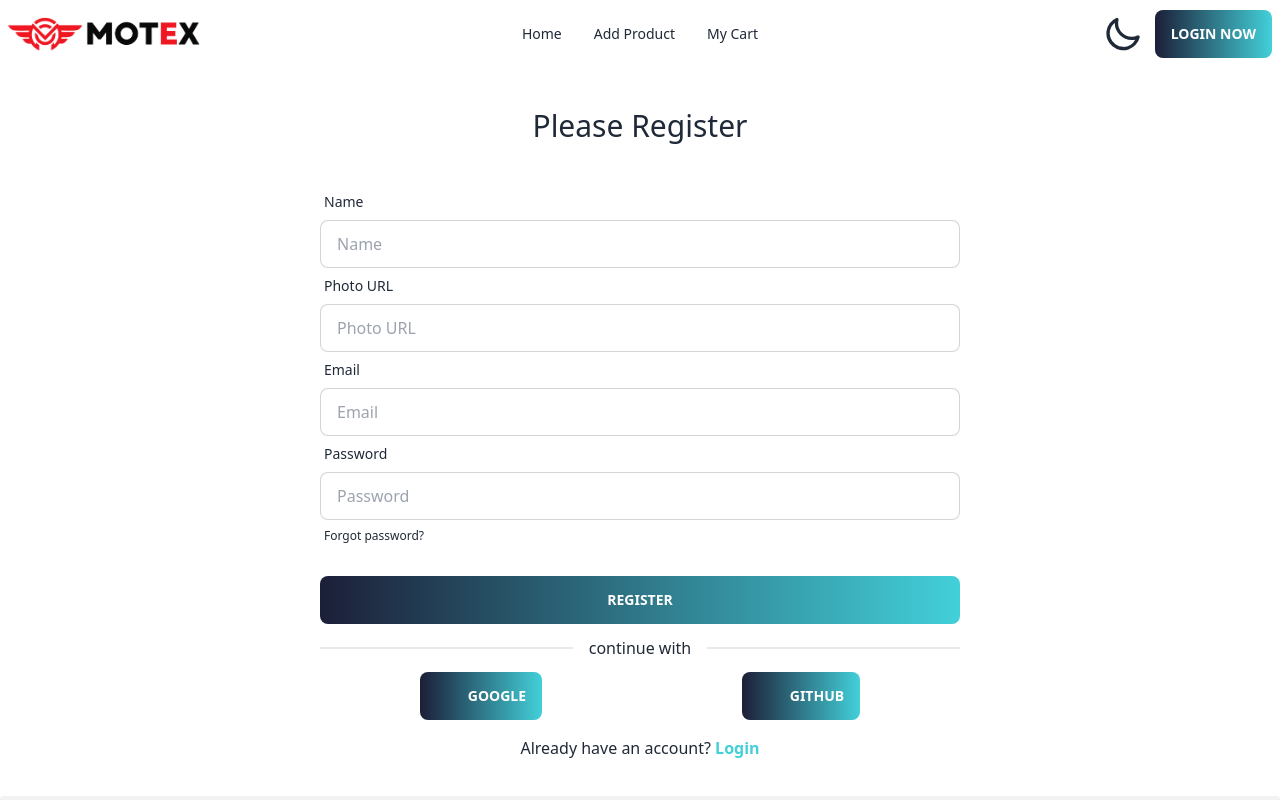
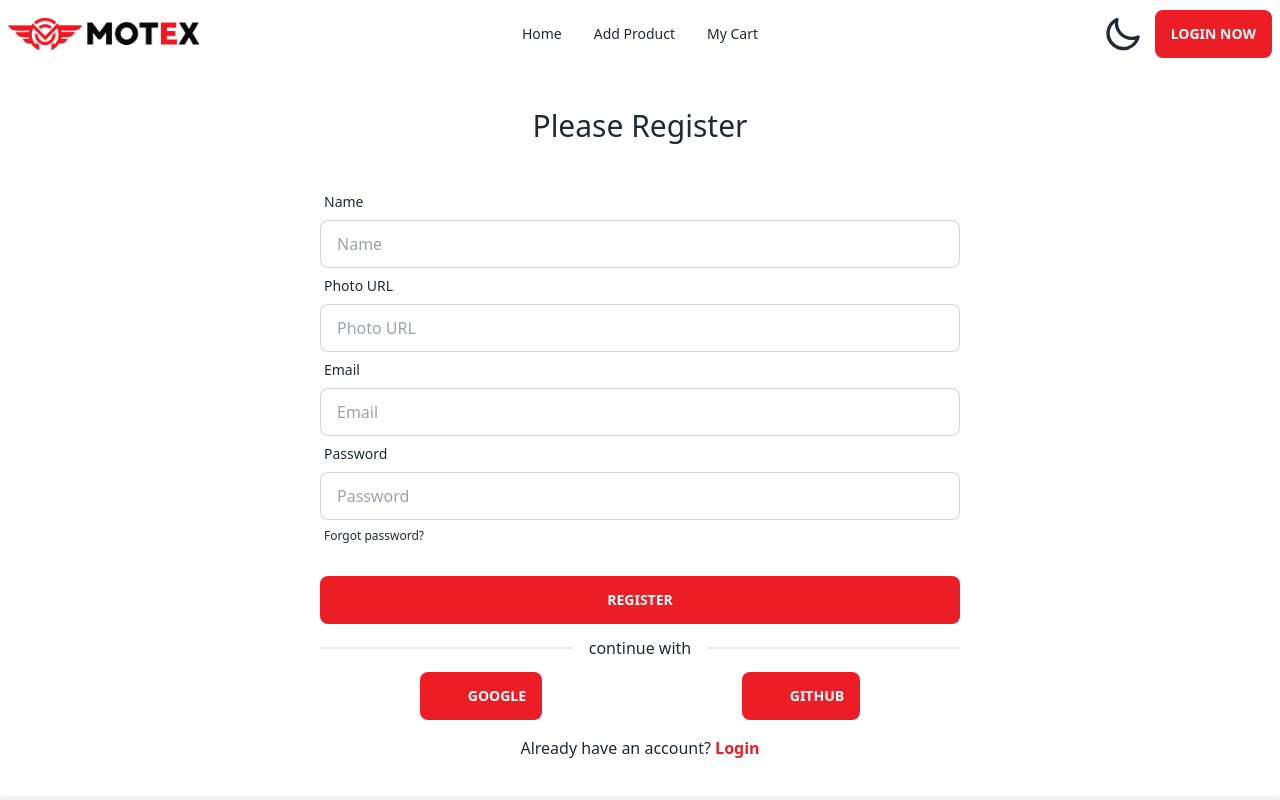
Before and after one commit to Ahammad204/Motex-Client-Side, a React (Vite) app: page /register in a window 1280 px wide. Shown: the top 800 px of the page. Built offline with nearby package versions, Linux system fonts and the light colour scheme; no server answers; some icons are missing.

Commit message:
handle some login and registration related issue

```diff
--- a/src/Layouts/MainLayouts.jsx
+++ b/src/Layouts/MainLayouts.jsx
@@ -1,6 +1,7 @@
 import { Outlet } from "react-router-dom";
 import Footer from "../Pages/Footer/Footer";
 import Navbar from './../Pages/HomePage/Navbar';
+import { Toaster } from "react-hot-toast";
 
 
 const MainLayouts = () => {
@@ -14,7 +15,7 @@ const MainLayouts = () => {
                 <div className="mt-9">
                     <Footer></Footer>
                 </div>
-
+            <Toaster></Toaster>
             </div>
         </div>
     );
--- a/src/Pages/HomePage/Navbar.jsx
+++ b/src/Pages/HomePage/Navbar.jsx
@@ -76,7 +76,7 @@ const Navbar = () => {
                             </ul>
                         </div>
                             :
-                            <Link to="/login"><button className="btn text-white border-none bg-gradient-to-r from-[#1C1F38] to-[#42D0D9]">Login Now</button></Link>
+                            <Link to="/login"><button className="btn text-white border-none bg-[#ED1D26] hover:bg-[#ED1D26]">Login Now</button></Link>
                     }
                 </div>
             </div>
--- a/src/Pages/Login/Login.jsx
+++ b/src/Pages/Login/Login.jsx
@@ -1,11 +1,13 @@
 import toast from "react-hot-toast";
 import { Link,useLocation, useNavigate } from "react-router-dom";
 import SocialLogin from "../Register/SocialLogin/SocialLogin";
+import useAuth from "../../Hooks/useAuth";
+
 
 
 const Login = () => {
 
-    // const {login} = useAuth()
+    const { login } = useAuth()
     const location = useLocation();
     const navigate = useNavigate();
 
@@ -32,7 +34,7 @@ const Login = () => {
 
         //   Login user
 
-        Login(email, password)
+        login(email, password)
             .then(result => {
                 toast.success('User logged in successfully');
 
--- a/src/Pages/Register/Register.jsx
+++ b/src/Pages/Register/Register.jsx
@@ -1,5 +1,4 @@
 import { Link, useNavigate } from "react-router-dom";
-
 import { useContext } from "react";
 import SocialLogin from "./SocialLogin/SocialLogin";
 import { AuthContext } from "../../Provider/AuthProvider";
@@ -29,6 +28,7 @@ const Register = () => {
 
         if (password.length < 6) {
             toast.error('Password must be at least 6 characters long');
+
             return
           } else if (!/[A-Z]/.test(password)) {
             toast.error('Password must contain at least one capital letter');
@@ -100,12 +100,12 @@ const Register = () => {
                         </label>
                     </div>
                     <div className="form-control mt-6">
-                        <button className="btn btn-primary text-white border-none bg-gradient-to-r from-[#1C1F38] to-[#42D0D9]">Register</button>
+                        <button className="btn btn-primary text-white border-none bg-[#ED1D26] hover:bg-[#ED1D26]">Register</button>
                     </div>
                     <SocialLogin></SocialLogin>
 
                 </form>
-                <p className="text-center mt-4">Already have an account? <Link className="text-[#42D0D9] font-bold" to="/login">Login</Link></p>
+                <p className="text-center mt-4">Already have an account? <Link className="text-[#ED1D26] font-bold" to="/login">Login</Link></p>
             </div>
         </div>
     );
--- a/src/Pages/Register/SocialLogin/SocialLogin.jsx
+++ b/src/Pages/Register/SocialLogin/SocialLogin.jsx
@@ -37,10 +37,10 @@ const SocialLogin = () => {
                 <div className="flex justify-around">
                     <button
                         onClick={() => handleSocialLogin(googleLogin)}
-                        className="btn text-white border-none bg-gradient-to-r from-[#1C1F38] to-[#42D0D9] "><FaGoogle className="text-2xl"></FaGoogle>Google</button>
+                        className="btn text-white border-none bg-[#ED1D26] "><FaGoogle className="text-2xl"></FaGoogle>Google</button>
                     <button
                         onClick={() => handleSocialLogin(githubLogin)}
-                        className="btn text-white border-none bg-gradient-to-r from-[#1C1F38] to-[#42D0D9]"><FaGithub className="text-2xl"></FaGithub> Github</button>
+                        className="btn text-white border-none bg-[#ED1D26]"><FaGithub className="text-2xl"></FaGithub> Github</button>
 
                 </div>
             </>
```
